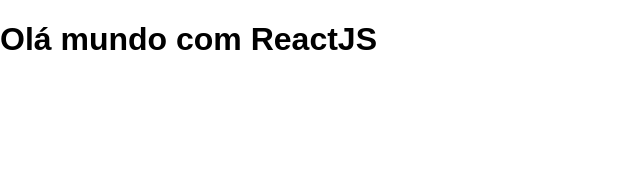
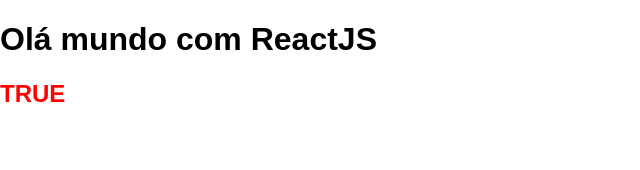
Before and after one commit to carlosmarian/schoolofnet_react_02, a React (Create React App) app: page / in a window 1280 px wide. Shown: the top 170 px of the page, without its empty margins (0-640 px from the left). Built offline with nearby package versions, Linux system fonts and the light colour scheme.

Commit message:
Ajust in compónent

```diff
--- a/src/HelloWorld.js
+++ b/src/HelloWorld.js
@@ -2,11 +2,24 @@
 
 class HelloWorld extends Component{
 
-    //Metodo para mostrar ocomponente
+    //Metodo para mostrar o componente
     render(){
+        const result = 4;
+        const styleGreen = {
+            color : '#ff0000',
+            fontSize : 24
+        }
+
+        const styleRed = {
+            color : '#ff0000',
+            /* no CSS quando tiver - deve usar o camelcase*/
+            fontSize : 24
+        }
         return (
             <div className="my-class-from-react">
-                <h1>Olá mundo com ReactJS</h1>
+                {/*This is my first componente REactJS*/}
+                <h1 >Olá mundo com ReactJS</h1>
+                <h4>{ result === 2 * 2 ? <div style={styleGreen}>TRUE</div> : <div style={styleRed}>False</div>}</h4>
             </div>
         )
     }
```
